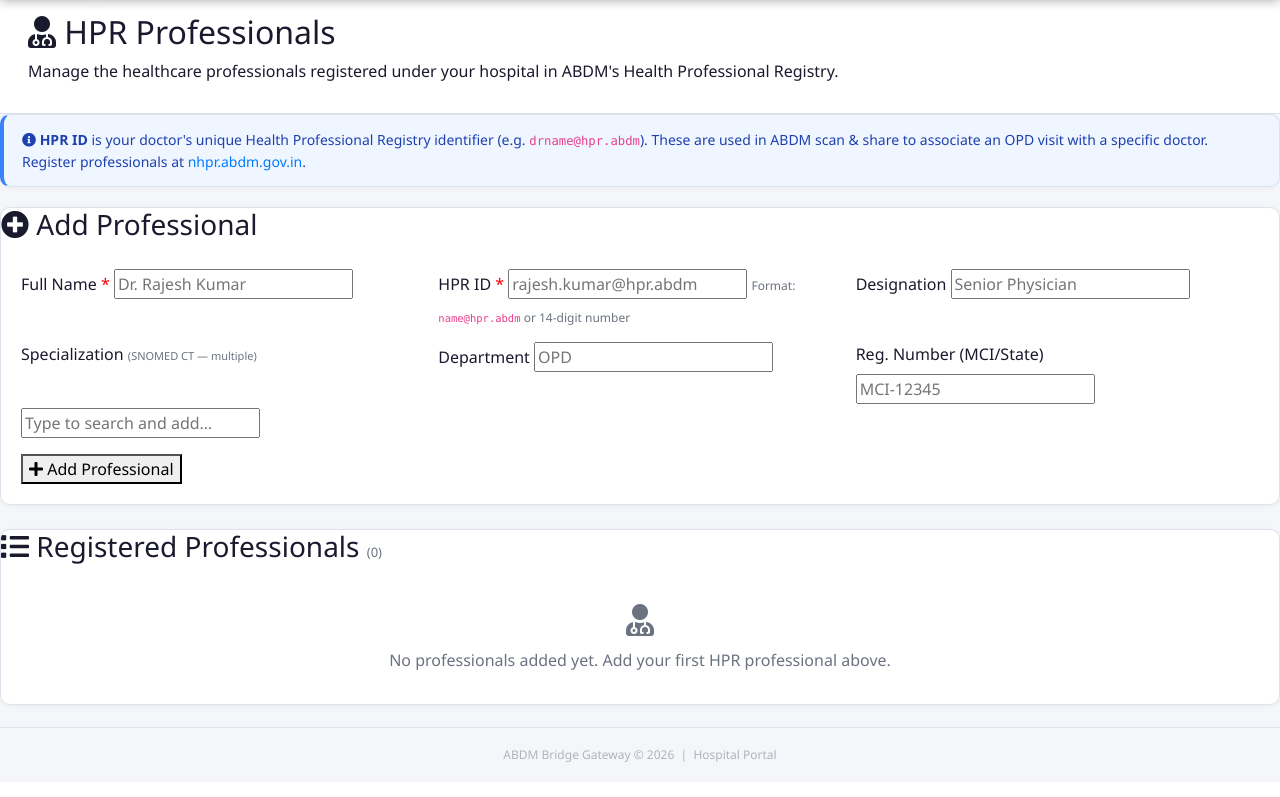
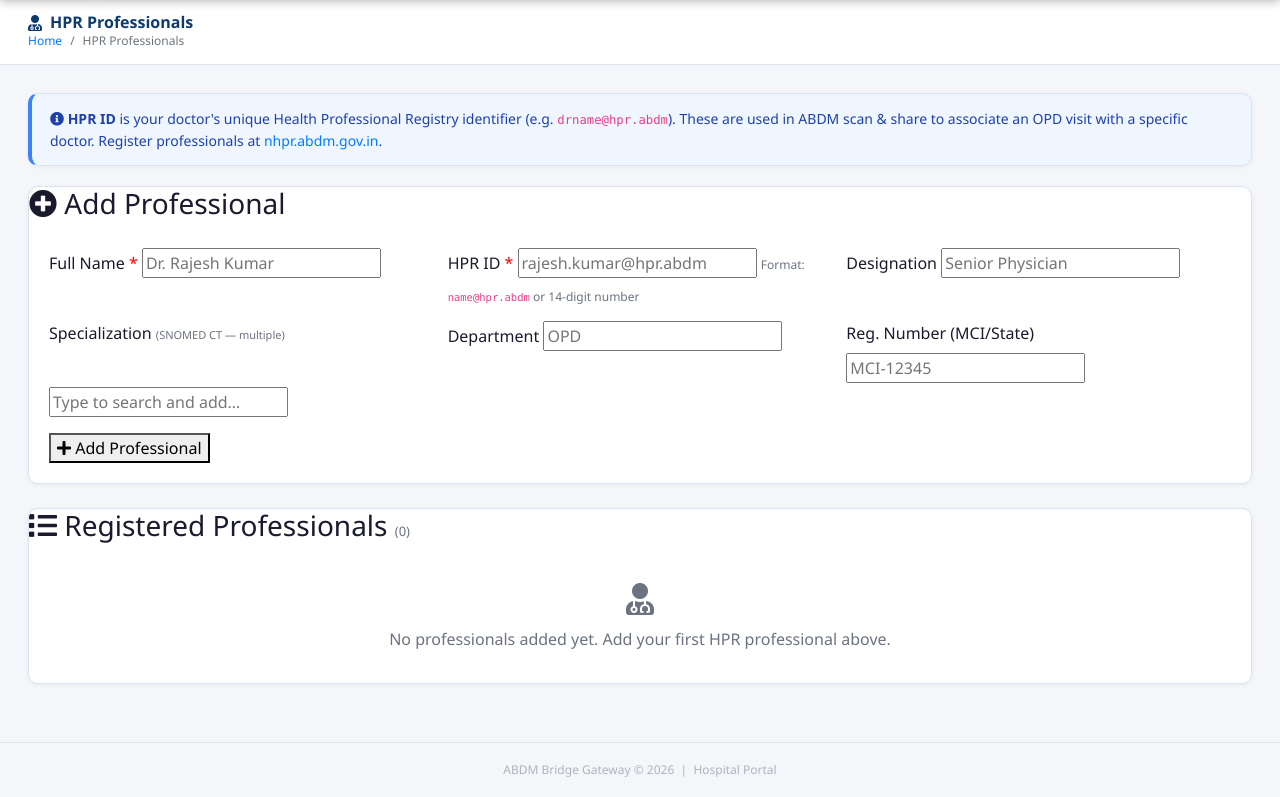
Before and after one commit to infodevsofttech-admin/HMS-ABDM-Gateway, a CodeIgniter 4 app: the page made by app/Views/hospital/hpr_professionals.php in a window 1280 px wide. Shown: the part 59-856 px from the top of the page. Before the commit the page ends 821 px from the top, so only its background shows below. Run offline with PHP 8.4 and a stand-in for CodeIgniter, Linux system fonts and the light colour scheme; the template is opened without the code that fills it, so the values that code supplies are empty; some libraries are stand-ins or nearby versions.

Commit message:
fix: wrap HPR professionals content in hp-content, fix page-header markup

```diff
--- a/app/Views/hospital/hpr_professionals.php
+++ b/app/Views/hospital/hpr_professionals.php
@@ -12,10 +12,15 @@ $hospital = $hospital ?? null;
 
 <div class="hp-page-header">
     <div>
-        <h2 class="hp-page-title"><i class="fa fa-user-md"></i> HPR Professionals</h2>
-        <p class="hp-page-subtitle">Manage the healthcare professionals registered under your hospital in ABDM's Health Professional Registry.</p>
+        <h5><i class="fas fa-user-md"></i> HPR Professionals</h5>
+        <nav><ol class="breadcrumb">
+            <li class="breadcrumb-item"><a href="/dashboard">Home</a></li>
+            <li class="breadcrumb-item active">HPR Professionals</li>
+        </ol></nav>
     </div>
 </div>
+
+<div class="hp-content">
 
 <?php if ($message): ?>
 <div class="hp-alert hp-alert-success"><i class="fa fa-check-circle"></i> <?= esc($message) ?></div>
@@ -162,6 +167,8 @@ $hospital = $hospital ?? null;
         <?php endif; ?>
     </div>
 </div>
+
+</div><!-- /.hp-content -->
 
 <?= $this->endSection() ?>
 
```
